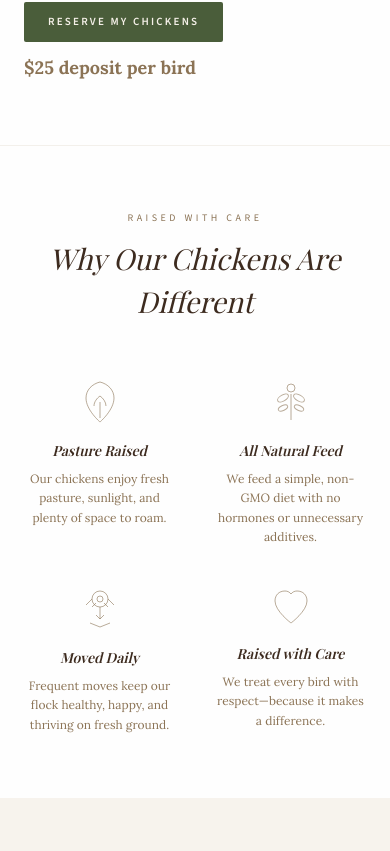
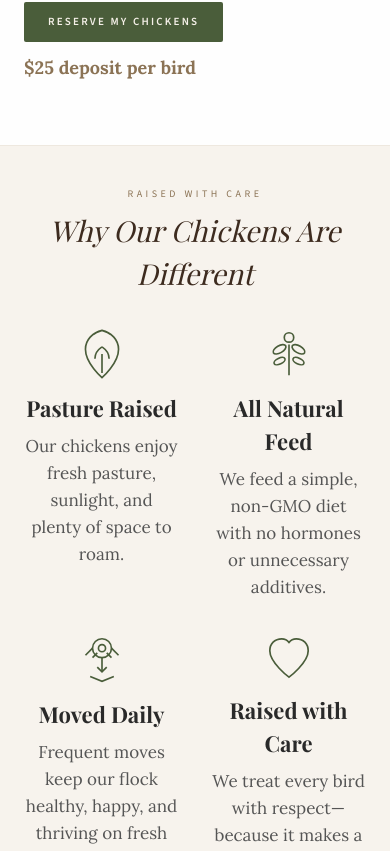
Before and after one commit to Sherryfarmshop/harvest-moon-website, a Next.js app: page / in a window 390 px wide. Shown: the part 1952-2803 px from the top of the page. Built offline with nearby package versions, Linux system fonts and the light colour scheme; a web font is replaced by a local one.

Commit message:
Why Different: reduced height, larger text, darker headings, bigger evergreen icons, 2-col mobile

```diff
--- a/src/components/WhyDifferent.tsx
+++ b/src/components/WhyDifferent.tsx
@@ -3,7 +3,7 @@ const features = [
     title: 'Pasture Raised',
     desc: 'Our chickens enjoy fresh pasture, sunlight, and plenty of space to roam.',
     icon: (
-      <svg width="36" height="44" viewBox="0 0 36 44" fill="none" stroke="currentColor" strokeWidth="1">
+      <svg width="44" height="52" viewBox="0 0 36 44" fill="none" stroke="currentColor" strokeWidth="1.4">
         <path d="M18 42C18 42 4 30 4 18C4 10 10 4 18 2C26 4 32 10 32 18C32 30 18 42 18 42Z"/>
         <line x1="18" y1="22" x2="18" y2="38"/>
         <path d="M12 26C12 22 15 18 18 16"/>
@@ -15,7 +15,7 @@ const features = [
     title: 'All Natural Feed',
     desc: 'We feed a simple, non-GMO diet with no hormones or unnecessary additives.',
     icon: (
-      <svg width="36" height="44" viewBox="0 0 36 44" fill="none" stroke="currentColor" strokeWidth="1">
+      <svg width="44" height="52" viewBox="0 0 36 44" fill="none" stroke="currentColor" strokeWidth="1.4">
         <path d="M18 40V14"/>
         <ellipse cx="10" cy="18" rx="6" ry="3" transform="rotate(-30 10 18)"/>
         <ellipse cx="26" cy="18" rx="6" ry="3" transform="rotate(30 26 18)"/>
@@ -29,7 +29,7 @@ const features = [
     title: 'Moved Daily',
     desc: 'Frequent moves keep our flock healthy, happy, and thriving on fresh ground.',
     icon: (
-      <svg width="36" height="44" viewBox="0 0 36 44" fill="none" stroke="currentColor" strokeWidth="1">
+      <svg width="44" height="52" viewBox="0 0 36 44" fill="none" stroke="currentColor" strokeWidth="1.4">
         <circle cx="18" cy="12" r="8"/>
         <path d="M10 12L4 18"/>
         <path d="M26 12L32 18"/>
@@ -46,7 +46,7 @@ const features = [
     title: 'Raised with Care',
     desc: 'We treat every bird with respect—because it makes a difference.',
     icon: (
-      <svg width="36" height="40" viewBox="0 0 36 40" fill="none" stroke="currentColor" strokeWidth="1">
+      <svg width="44" height="48" viewBox="0 0 36 40" fill="none" stroke="currentColor" strokeWidth="1.4">
         <path d="M18 36C18 36 2 24 2 14C2 8 6 4 12 4C14.5 4 16.5 5 18 7C19.5 5 21.5 4 24 4C30 4 34 8 34 14C34 24 18 36 18 36Z"/>
       </svg>
     ),
@@ -55,22 +55,22 @@ const features = [
 
 export default function WhyDifferent() {
   return (
-    <section id="reserve" className="py-16 md:py-20 bg-[#FEFEFE] border-t border-[#D6CCBC]/30">
+    <section id="why-different" className="py-10 md:py-14 bg-[#F7F3ED] border-t border-[#D6CCBC]/30">
       <div className="max-w-5xl mx-auto px-6">
-        <div className="text-center mb-14">
-          <p className="font-source text-[10px] uppercase tracking-[0.35em] text-[#8B7355] mb-3">
+        <div className="text-center mb-8">
+          <p className="font-source text-[10px] uppercase tracking-[0.35em] text-[#8B7355] mb-2">
             Raised with Care
           </p>
           <h2 className="font-playfair text-[1.8rem] sm:text-[2rem] text-[#3D2B1F] italic">
             Why Our Chickens Are Different
           </h2>
         </div>
-        <div className="grid grid-cols-2 md:grid-cols-4 gap-10">
+        <div className="grid grid-cols-2 md:grid-cols-4 gap-8">
           {features.map((f) => (
             <div key={f.title} className="text-center">
-              <div className="flex justify-center mb-4 text-[#8B7355]/60">{f.icon}</div>
-              <h3 className="font-playfair text-[14px] text-[#3D2B1F] font-semibold mb-2 italic">{f.title}</h3>
-              <p className="font-lora text-[12px] text-[#8B7355] leading-relaxed">{f.desc}</p>
+              <div className="flex justify-center mb-3 text-[#4A5D3A]">{f.icon}</div>
+              <h3 className="font-playfair text-[22px] text-[#292929] font-bold mb-2">{f.title}</h3>
+              <p className="font-lora text-[17px] md:text-[18px] text-[#555555] leading-[1.6]">{f.desc}</p>
             </div>
           ))}
         </div>
```
